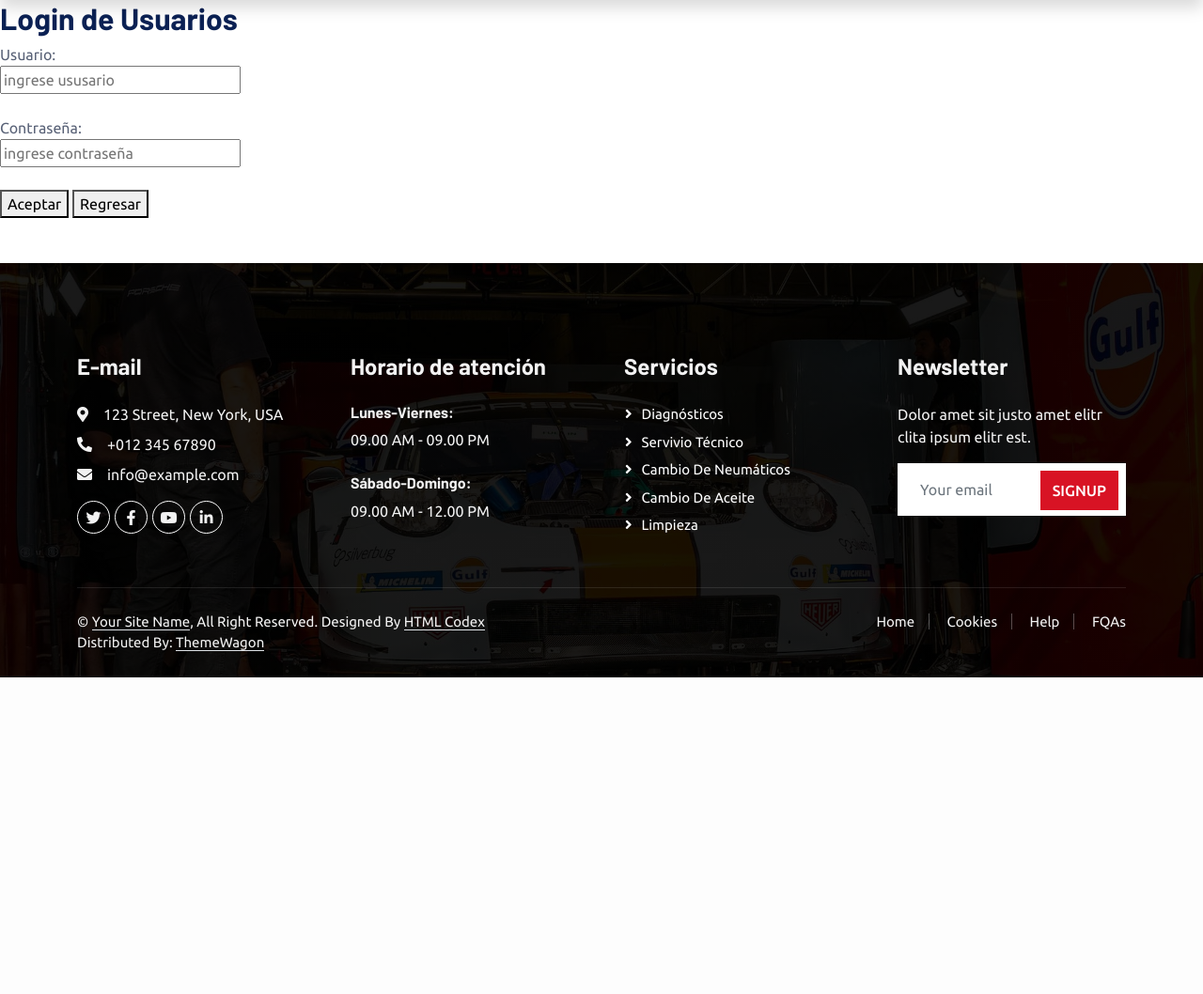
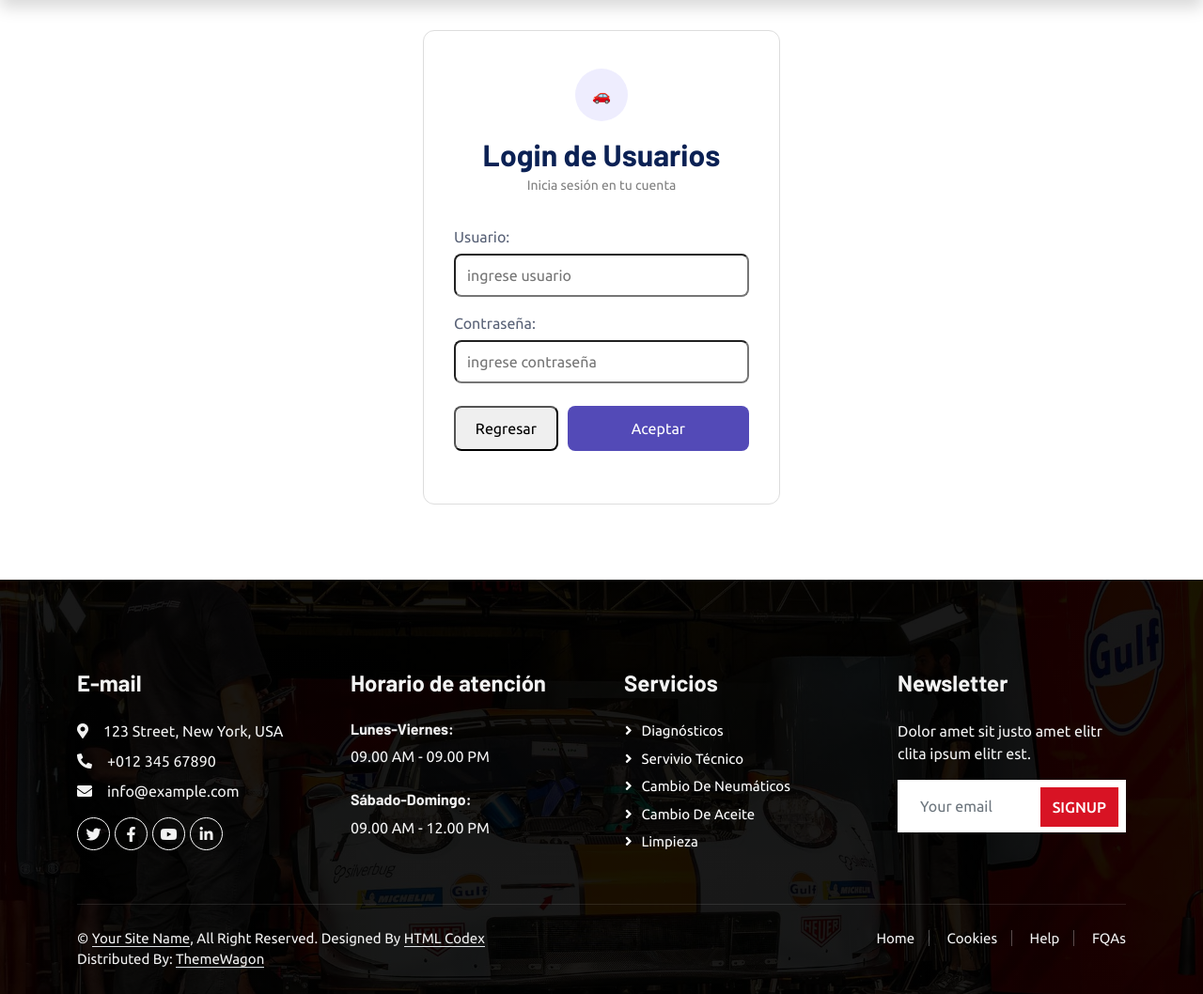
Before and after one commit to jonathanpila0208-sketch/interfacesG4, a Django app: page /login/ in a window 1280 px wide. Shown: the part 128-1186 px from the top of the page at 94% size. Before the commit the page ends 849 px from the top, so only its background shows below. Run offline with Django 5.2, Linux system fonts and the light colour scheme; some libraries are stand-ins or nearby versions.

Commit message:
Cambio de interfaz en el login

```diff
--- a/inicio/templates/login.html
+++ b/inicio/templates/login.html
@@ -3,21 +3,35 @@
 <!DOCTYPE html>
 <html>
 <body>
-  <h2>Login de Usuarios</h2>
+
+<div style="min-height: 500px; display: flex; align-items: center; justify-content: center; padding: 2rem 0;">
+  <div style="background: white; border: 0.5px solid #ddd; border-radius: 12px; padding: 2.5rem 2rem; width: 100%; max-width: 380px;">
+
+    <div style="text-align: center; margin-bottom: 2rem;">
+      <div style="width:56px; height:56px; border-radius:50%; background:#EEEDFE; display:flex; align-items:center; justify-content:center; margin:0 auto 1rem;">
+        🚗
+      </div>
+      <h2 style="margin:0;">Login de Usuarios</h2>
+      <p style="color:gray; font-size:14px; margin:4px 0 0;">Inicia sesión en tu cuenta</p>
+    </div>
 
     <form action="{% url 'login' %}" method="post">
       {% csrf_token %}
 
       <label>Usuario:</label><br>
-  <input type="text" placeholder="ingrese ususario" name="username" required><br><br>
+      <input type="text" placeholder="ingrese usuario" name="username" required
+        style="width:100%; padding:9px 12px; margin:6px 0 1rem; box-sizing:border-box; border-radius:8px;"><br>
 
       <label>Contraseña:</label><br>
-  <input type="password" placeholder="ingrese contraseña" name="password" required><br><br>
+      <input type="password" placeholder="ingrese contraseña" name="password" required
+        style="width:100%; padding:9px 12px; margin:6px 0 1.5rem; box-sizing:border-box; border-radius:8px;"><br>
 
-  <button onclick="aceptar()">Aceptar</button>
-  <button onclick="regresar()">Regresar</button>
+      <div style="display:flex; gap:10px;">
+        <button onclick="regresar()" style="flex:1; padding:10px; border-radius:8px; cursor:pointer;">Regresar</button>
+        <button onclick="aceptar()" style="flex:2; padding:10px; border-radius:8px; cursor:pointer; background:#534AB7; color:white; border:none;">Aceptar</button>
+      </div>
 
-  <p id="mensaje"></p>
+      <p id="mensaje" style="margin-top:1rem; font-size:14px; color:red;"></p>
 
       <script>
         function aceptar() {
@@ -37,8 +51,10 @@
         }
       </script>
 
+    </form>
+  </div>
+</div>
+
 </body>
 </html>
-</form>
-
-{% include 'footer.html'%}
+{% include 'footer.html' %}
```
Lines whose indentation alone changed are shown as unchanged.
